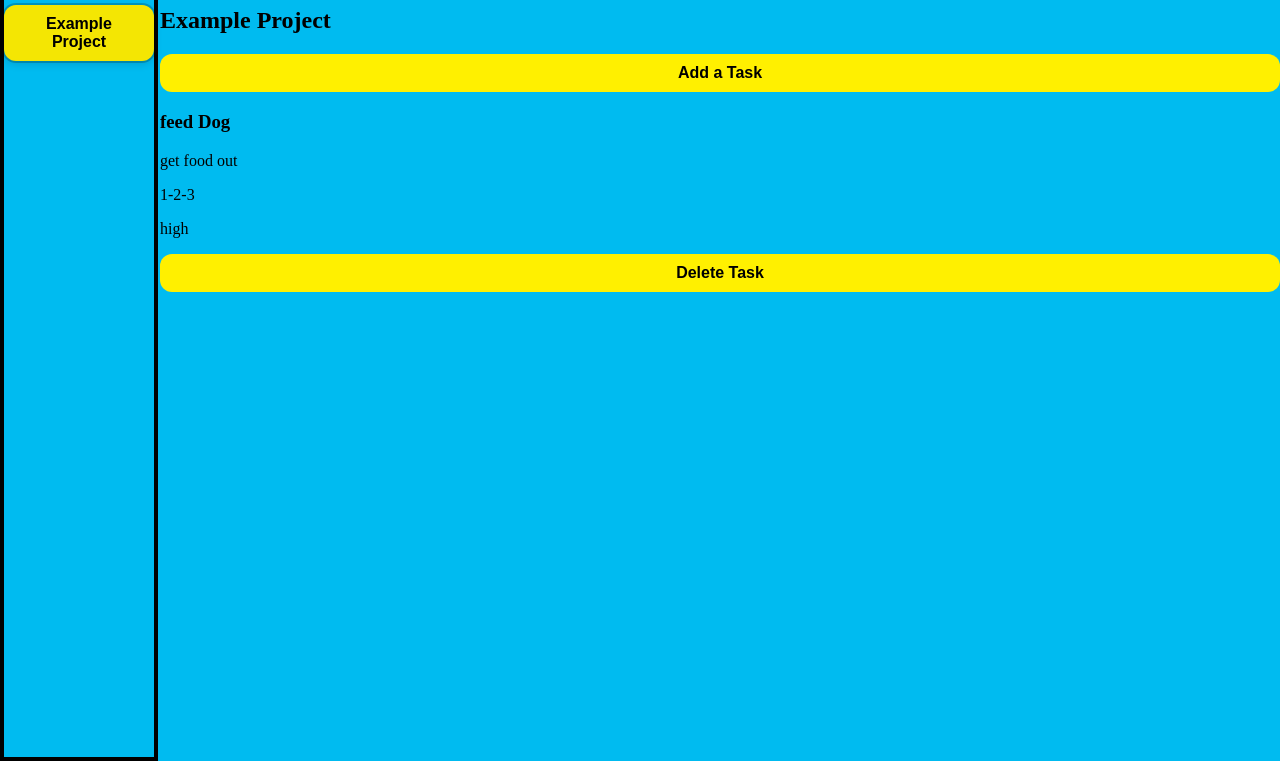
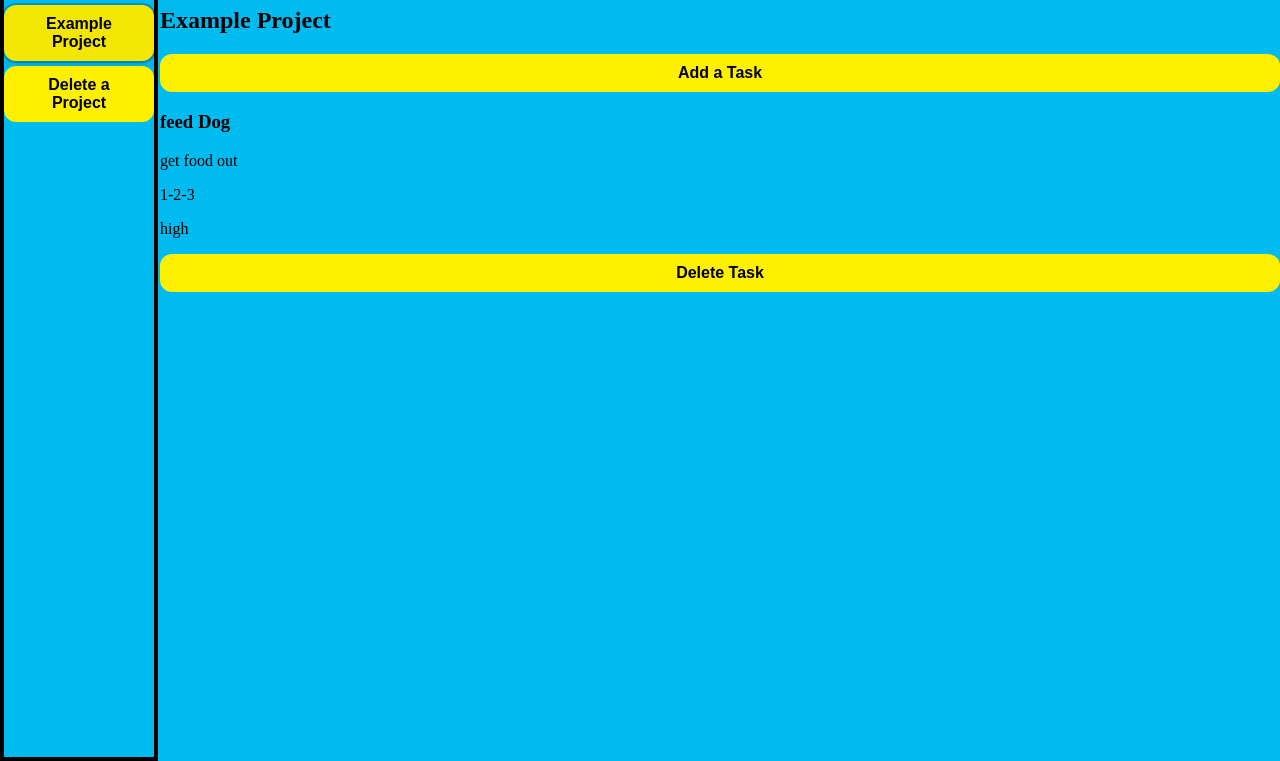
Before and after one commit to Cragt/to-do-list, a website built with webpack: page dist/index.html in a window 1280 px wide. Both pictures are taken after a click on the button "Example Project". Shown: the part 87-848 px from the top of the page. Built offline with nearby package versions, Linux system fonts and the light colour scheme.

Commit message:
Create a 'delete project' button that when clicked changes project button colors for selection

```diff
--- a/src/renderer.js
+++ b/src/renderer.js
@@ -47,6 +47,24 @@ const renderAddProjectButton = function () {
     });
   };
 
+  const renderRemoveProjectButton = function () {
+    const removeProjectButton = document.createElement("button");
+    removeProjectButton.innerText = "Delete a Project";
+    sidebar.appendChild(removeProjectButton);
+
+    removeProjectButton.addEventListener("click", () => {
+      const children = sidebar.querySelectorAll(
+        "button:not(:first-child):not(:last-child)"
+      );
+      console.log(children);
+      children.forEach((button) => {
+        button.style.backgroundColor = "red";
+
+        content.innerHTML = "Select a project to delete";
+      });
+    });
+  };
+
   // Loops through projects array and appends the project name to the sidebar as a button
   const renderProjects = function () {
     sidebar.innerHTML = "";
@@ -60,6 +78,7 @@ const renderProjects = function () {
         renderTasks(project);
       });
     });
+    renderRemoveProjectButton();
   };
 
   const renderTasks = function (project) {
@@ -102,11 +121,11 @@ const renderTasks = function (project) {
       taskDiv.appendChild(priority);
 
       // Creates a button to remove tasks from the project
-      const removeButton = document.createElement("button");
-      removeButton.textContent = "Delete Task";
-      taskDiv.appendChild(removeButton);
+      const removeTaskButton = document.createElement("button");
+      removeTaskButton.textContent = "Delete Task";
+      taskDiv.appendChild(removeTaskButton);
 
-      removeButton.addEventListener("click", () => {
+      removeTaskButton.addEventListener("click", () => {
         const taskIndex = project.tasks.indexOf(task);
         project.tasks.splice(taskIndex, 1);
         renderTasks(project);
--- a/src/style.css
+++ b/src/style.css
@@ -85,7 +85,7 @@ body {
 button {
   background-color: #fff000;
   border-radius: 12px;
-  color: #000;
+  color: #000000;
   cursor: pointer;
   font-weight: bold;
   padding: 10px 15px;
```
Also changed, not shown: dist/main.js. Lines whose indentation alone changed are shown as unchanged.
